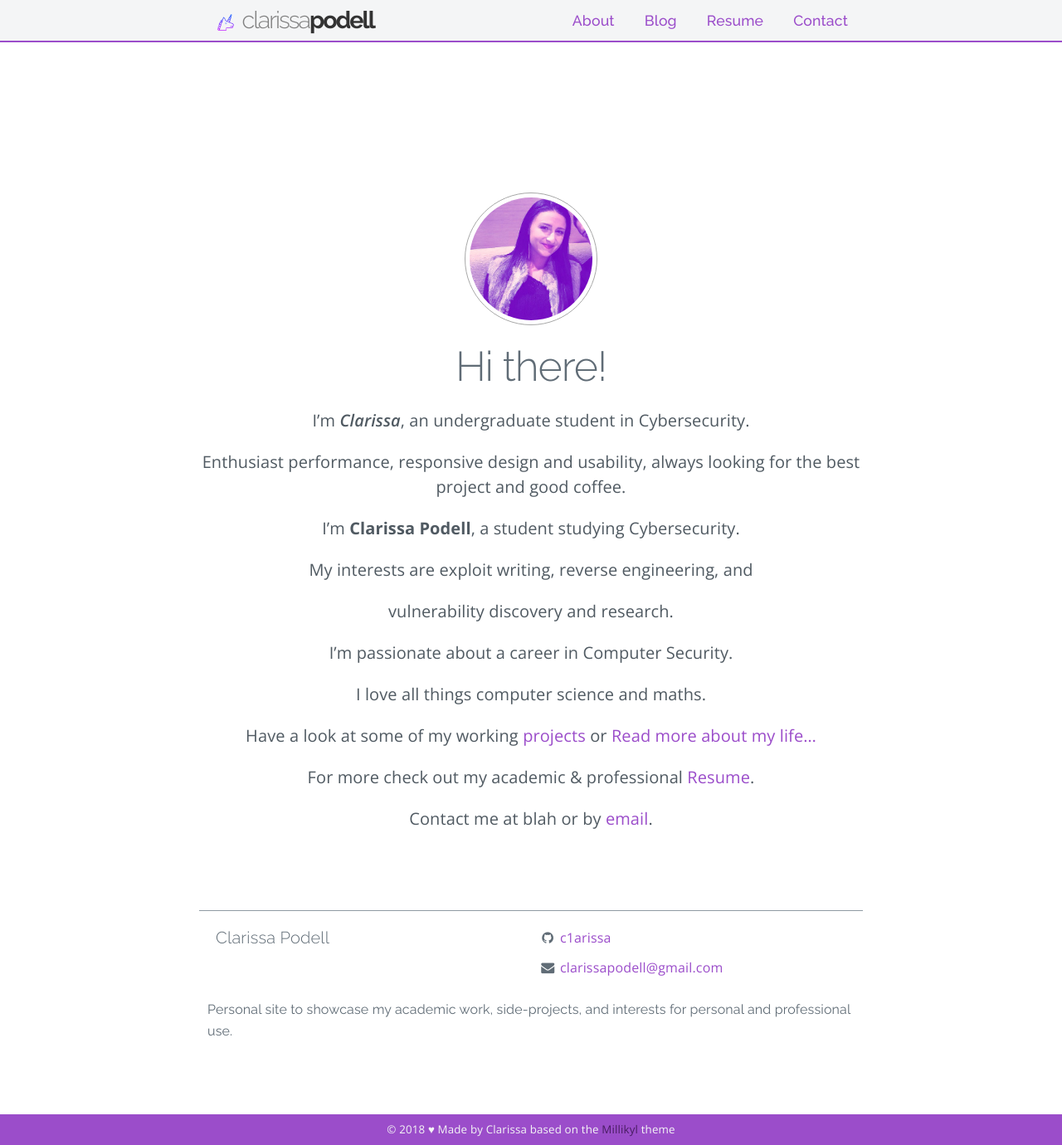
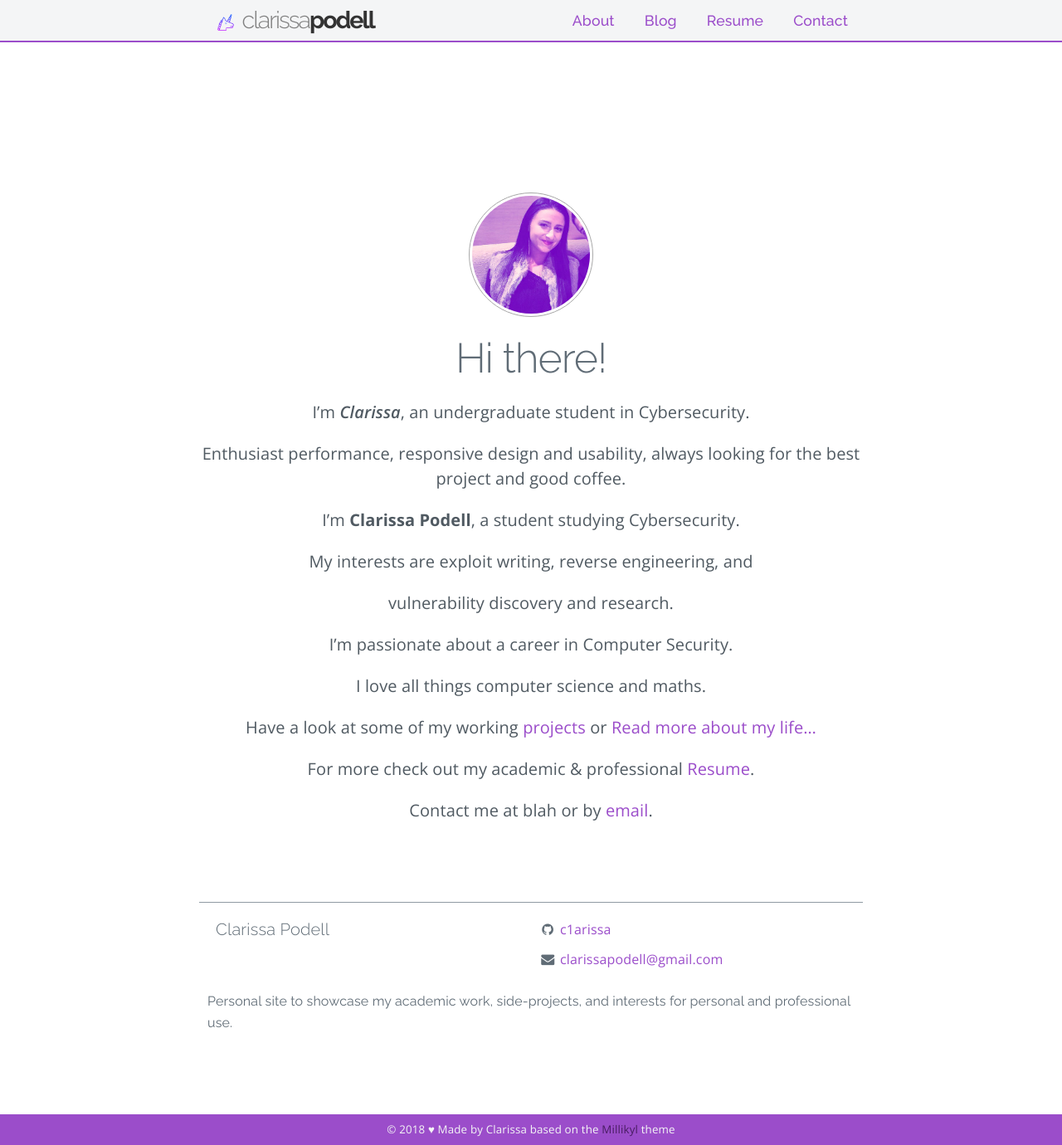
Before and after one commit to c1arissa/c1arissa.github.io, a Jekyll site: the page built from index.md, in a window 1280 px wide and 1380 px high. Shown: the whole window at 83% size. Built offline with Jekyll 4.4.1, drawn with Linux system fonts in a browser that asks for light colours; nearby versions of some CDN libraries; a style sheet for code colours, icons or effects is not loaded.

Commit message:
Update main.scss

```diff
--- a/css/main.scss
+++ b/css/main.scss
@@ -275,13 +275,13 @@ hr {
 }
 
 .img-circle {
-	padding: 5px;
+	padding: 3px;
 	border: 1px solid $grey-color-light; // $color-quaternary;
 	border-radius:50%;
 	vertical-align:middle;
 	//max-width: 100%;
-	width: 160px;
-	height: 160px;
+	width: 150px;
+	height: 150px;
 	-webkit-border-radius: 100px;
 	-moz-border-radius: 100px;
 	//box-shadow: 0 4px 8px 0 $color-quaternary, 0 -4px 8px 0 rgba(0, 0, 0, 0.19), 0 0px 12px 0 $color-primary;
```
